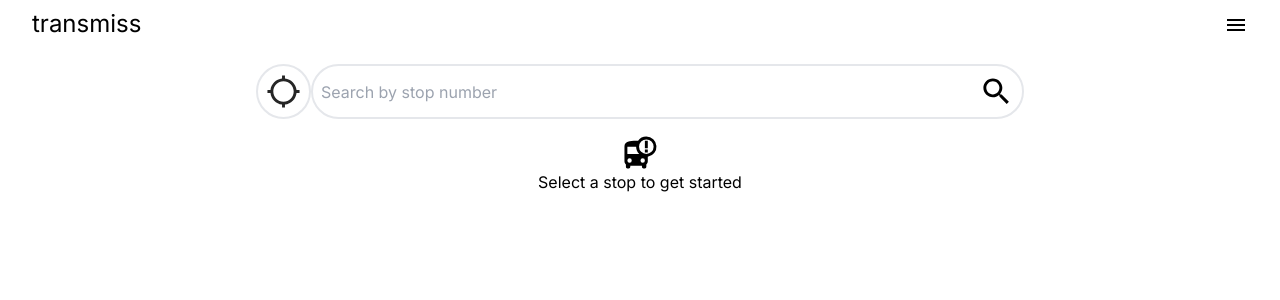
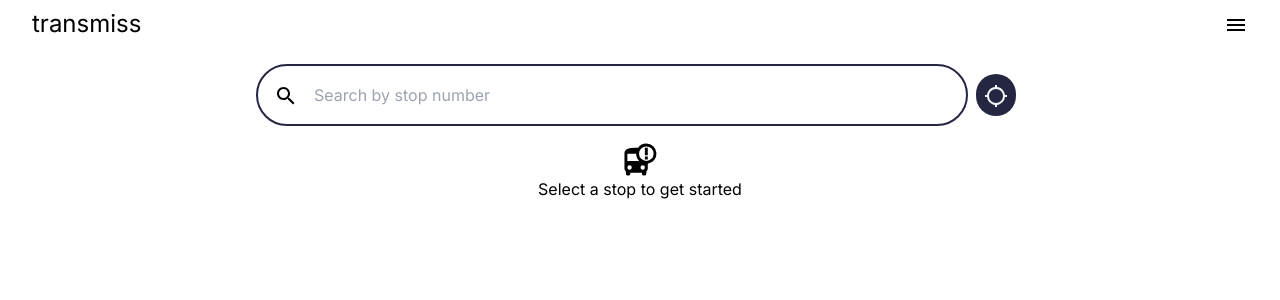
Before and after one commit to cbarkr/transmiss, a Next.js app: page / in a window 1280 px wide. Shown: the top 300 px of the page. Built offline with nearby package versions, Linux system fonts and the light colour scheme.

Commit message:
minor styling updates

```diff
--- a/app/components/header.tsx
+++ b/app/components/header.tsx
@@ -20,7 +20,7 @@ export default function Header() {
           <MenuButton>
             <MenuIcon />
           </MenuButton>
-          <Menu className="rounded-lg border-solid border-2 bg-neutral-200 dark:bg-neutral-900 p-2">
+          <Menu className="rounded-lg border-solid border-2 bg-neutral-200 dark:bg-gunmetal p-2">
             <MenuItem>
               <Link href="/about" className="hover:underline text-lg mx-2">
                 About
--- a/app/components/stopDetails.tsx
+++ b/app/components/stopDetails.tsx
@@ -1,28 +1,15 @@
-import ErrorOutlineIcon from '@mui/icons-material/ErrorOutline';
+import { IStopDetails } from "@/interfaces/stop";
 
-import { IStopDetails } from "@/interfaces/stop";
-import { IReportFrom } from "@/interfaces/from";
-
-interface StopDetailsProps {
+interface IStopDetailsProps {
   stop: IStopDetails;
-  reports: IReportFrom[]
 }
 
-export default function StopDetails({ stop, reports }: StopDetailsProps) {
+export default function StopDetails({ stop }: IStopDetailsProps) {
   return (
-    <div className="rounded-lg p-2 bg-neutral-200 dark:bg-neutral-900 max-w-screen-sm">
+    <div className="rounded-lg p-2 bg-neutral-200 dark:bg-gunmetal max-w-screen-sm">
       <div className="flex flex-row justify-between my-2">
         <div className="flex flex-row">
           <p className="text-l md:text-xl font-bold">{stop.StopNo}</p>
-          <div className='mx-4'>
-            {
-              reports.length > 0 && (
-                // Magic strings are evil but MUI and tailwind don't play nice
-                // #963f3f == error-700
-                <ErrorOutlineIcon sx={{ color: '#963f3f' }} />
-              )
-            }
-          </div>
         </div>
         <div className="flex flex-row">
           {stop.Routes.split(",").map((route: string) => (
--- a/app/components/stopList.tsx
+++ b/app/components/stopList.tsx
@@ -7,11 +7,11 @@ import { Active } from "@/enums/activeComponent";
 
 const StopDetails = dynamic(() => import("./stopDetails"));
 
-interface StopListProps {
+interface IStopListProps {
   stops: IStopDetails[];
 }
 
-export default function StopList({ stops }: StopListProps) {
+export default function StopList({ stops }: IStopListProps) {
   const { setStop, setActive } = useContext(StopListContext);
 
   const handleClick = (stop: IStopDetails) => {
@@ -23,10 +23,10 @@ export default function StopList({ stops }: StopListProps) {
   const stopItems = stops.map((stop: IStopDetails) => (
     <div
       onClick={() => handleClick(stop)}
-      className="m-1 hover:cursor-pointer"
+      className="my-1 hover:cursor-pointer"
       key={stop.StopNo}
     >
-      <StopDetails stop={stop} reports={[]}/>
+      <StopDetails stop={stop} />
     </div>
   ));
 
--- a/app/components/stopSearch.tsx
+++ b/app/components/stopSearch.tsx
@@ -105,28 +105,28 @@ export default function StopSearch() {
     <>
       <form onSubmit={(e) => handleSubmit(e)}>
         <div className="flex flex-row justify-between items-center">
-          <button
-            onClick={getCoords}
-            type="button"
-            className="rounded-full p-2 text-neutral-800 dark:text-neutral-50 bg-transparent border-solid border-2 dark:border-1 transition-all hover:shadow-lg focus:opacity-[0.85] focus:shadow-none active:opacity-[0.85] active:shadow-none disabled:pointer-events-none disabled:opacity-50 disabled:shadow-none"
-          >
-            <LocationSearchingIcon fontSize="large" />
-          </button>
-          <div className="flex flex-row w-full py-2 justify-between items-center rounded-full border-solid border-2 dark:border-1 bg-transparent">
+          <div className="flex flex-row w-full py-2 items-center rounded-full border-solid border-2 dark:border-1 border-primary-950 dark:border-white bg-transparent">
+            <button
+              type="submit"
+              className="rounded-full mx-2 p-2 transition-all hover:shadow-lg focus:opacity-[0.85] focus:shadow-none active:opacity-[0.85] active:shadow-none disabled:pointer-events-none disabled:opacity-50 disabled:shadow-none"
+            >
+              <SearchIcon />
+            </button>
             <input
               onChange={(e) => handleChange(e.target.value)}
               value={stopID}
               type="number"
               placeholder="Search by stop number"
-              className="rounded-lg pl-2 m-2 text-neutral-800 dark:text-neutral-50 bg-transparent outline-none"
+              className="rounded-lg m-2 text-primary-950 dark:text-primary-50 bg-transparent outline-none"
             ></input>
-            <button
-              type="submit"
-              className="rounded-full mx-2 transition-all hover:shadow-lg focus:opacity-[0.85] focus:shadow-none active:opacity-[0.85] active:shadow-none disabled:pointer-events-none disabled:opacity-50 disabled:shadow-none"
-            >
-              <SearchIcon fontSize="large" />
-            </button>
           </div>
+          <button
+            onClick={getCoords}
+            type="button"
+            className="rounded-full mx-2 p-2 text-primary-50 bg-primary-950 dark:text-primary-950 dark:bg-primary-50 transition-all hover:shadow-lg focus:opacity-[0.85] focus:shadow-none active:opacity-[0.85] active:shadow-none disabled:pointer-events-none disabled:opacity-50 disabled:shadow-none"
+          >
+            <LocationSearchingIcon />
+          </button>
         </div>
       </form>
     </>
--- a/app/styles/globals.css
+++ b/app/styles/globals.css
@@ -1,6 +1,17 @@
 @tailwind base;
 @tailwind components;
 @tailwind utilities;
+
+@layer base {
+  /* Hide arrows in number input */
+  input[type='number']::-webkit-outer-spin-button,
+  input[type='number']::-webkit-inner-spin-button,
+  input[type='number'] {
+    margin: 0;
+    appearance: textfield;
+    -webkit-appearance: none;
+    -moz-appearance: textfield;
+  }
 
   :root {
     --foreground: #000000;
@@ -18,15 +29,4 @@ body {
     color: var(--foreground);
     background: var(--background);
   }
-
-/* Hide arrows in number input */
-@layer base {
-  input[type='number']::-webkit-outer-spin-button,
-  input[type='number']::-webkit-inner-spin-button,
-  input[type='number'] {
-    margin: 0;
-    appearance: textfield;
-    -webkit-appearance: none;
-    -moz-appearance: textfield;
 }
-}
```
Lines whose indentation alone changed are shown as unchanged.
